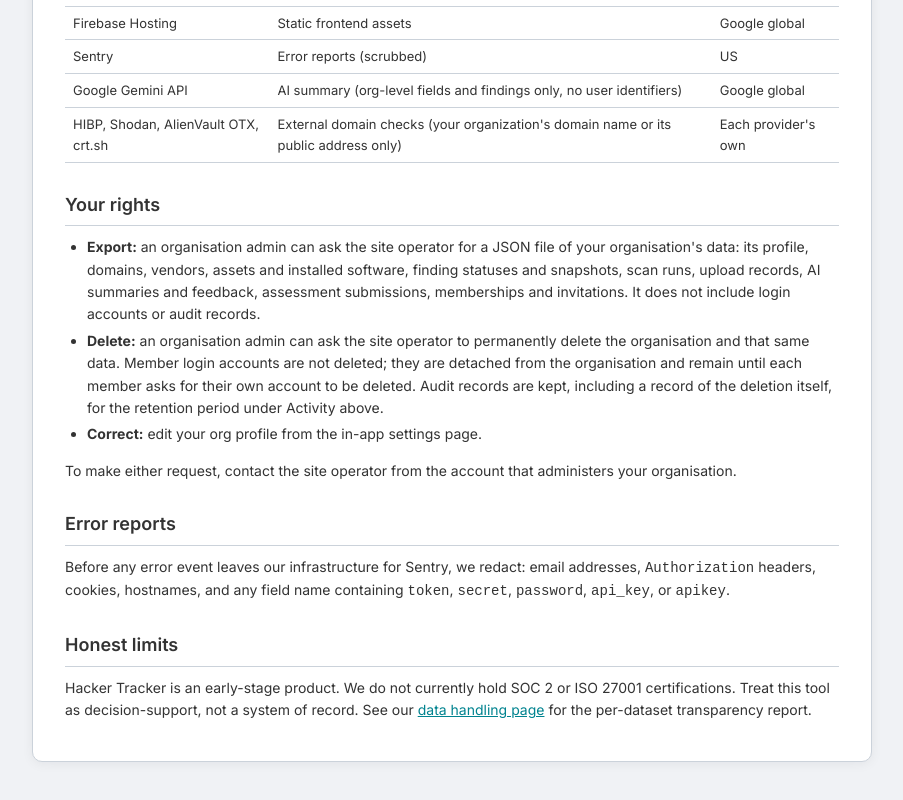
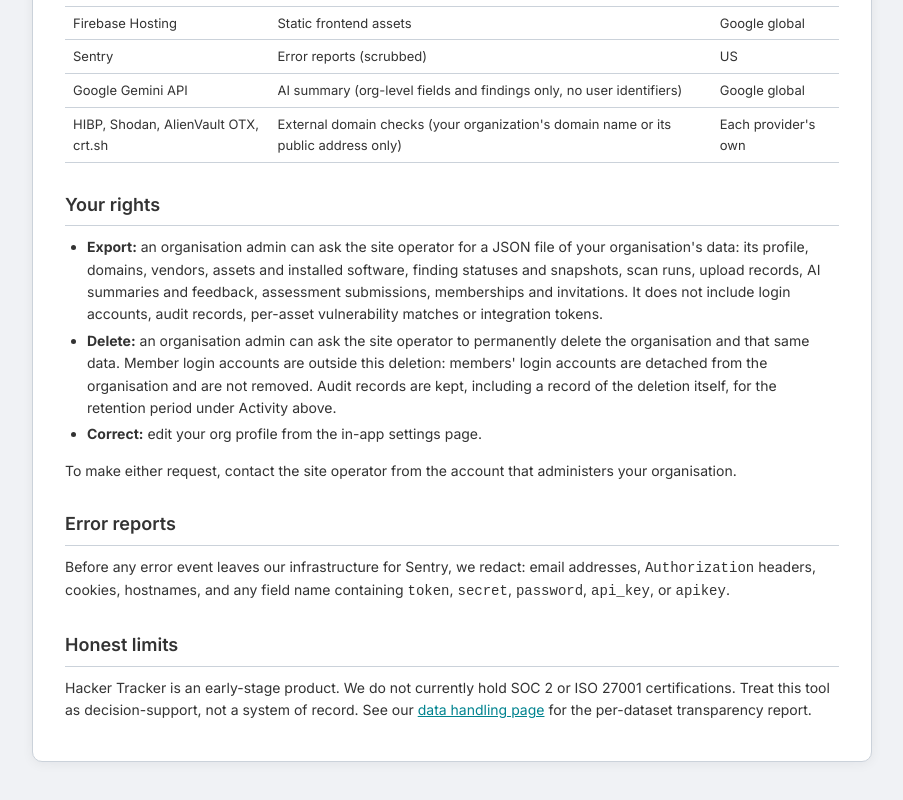
Before and after one commit to firegiant9000/Senior-Cybersecurity-Project, a React (Vite) app in the folder frontend/: page /privacy in a window 1280 px wide. Shown: the part 1199-1999 px from the top of the page, without its empty margins (188-1091 px from the left). Built offline with nearby package versions, Linux system fonts and the light colour scheme; no server answers.

Commit message:
fix(copy): don't promise account deletion on request

```diff
--- a/frontend/src/pages/PrivacyPage.tsx
+++ b/frontend/src/pages/PrivacyPage.tsx
@@ -151,14 +151,14 @@ export default function PrivacyPage() {
               profile, domains, vendors, assets and installed software, finding
               statuses and snapshots, scan runs, upload records, AI summaries
               and feedback, assessment submissions, memberships and invitations.
-              It does not include login accounts or audit records.
+              It does not include login accounts, audit records, per-asset vulnerability matches or integration tokens.
             </li>
             <li>
               <strong>Delete:</strong> an organisation admin can ask the site
               operator to permanently delete the organisation and that same
-              data. Member login accounts are not deleted; they are detached
-              from the organisation and remain until each member asks for their
-              own account to be deleted. Audit records are kept, including a
+              data. Member login accounts are outside this deletion: members&apos; login
+              accounts are detached from the organisation and are not removed.
+              Audit records are kept, including a
               record of the deletion itself, for the retention period under
               Activity above.
             </li>
```
Also changed, not shown: 1 other file (tests, documents, lock files or other folders).
